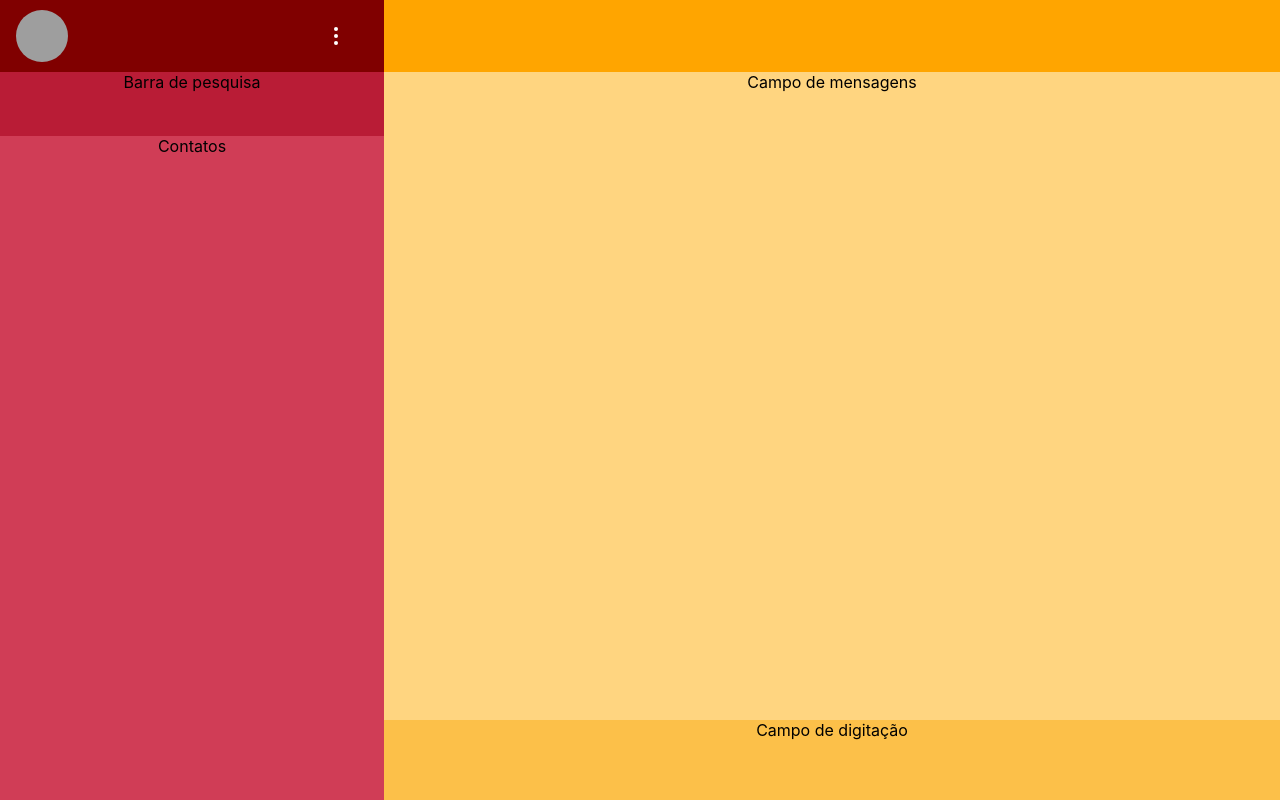
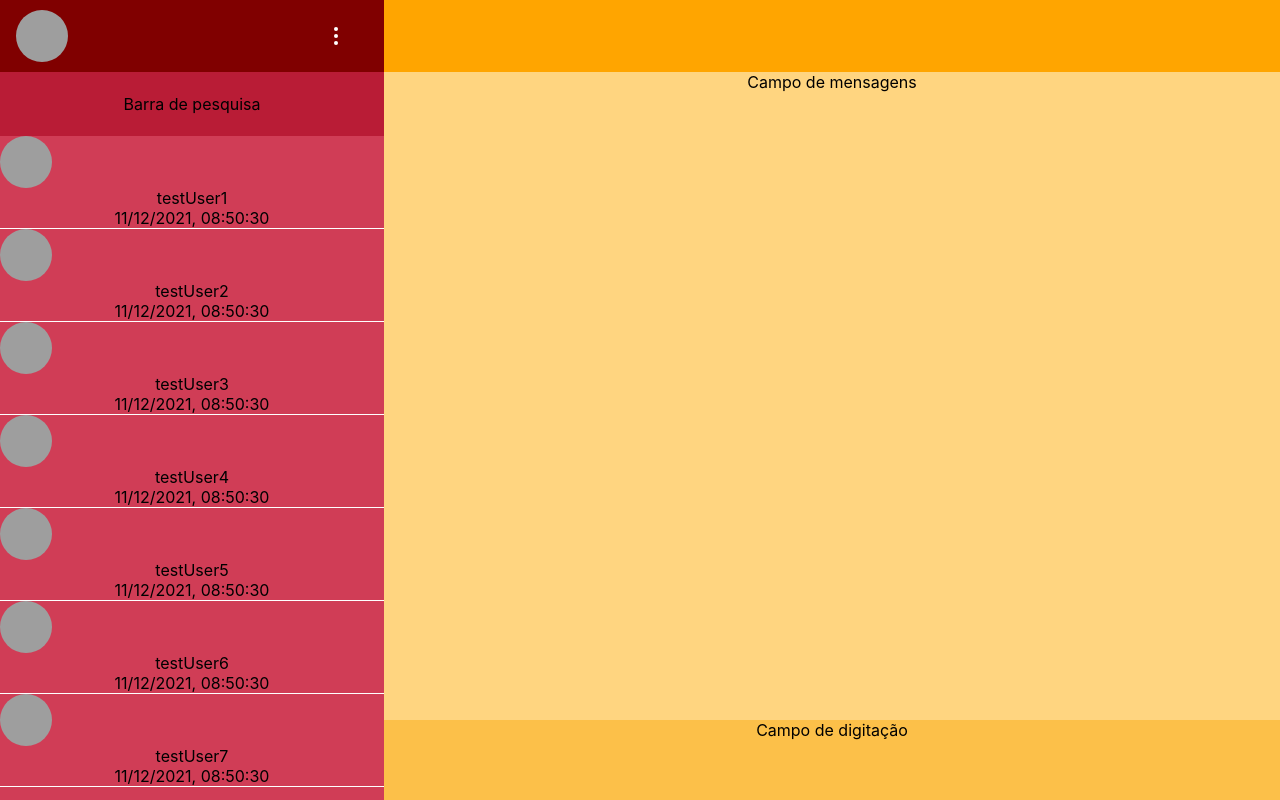
Before and after one commit to bissectra/chat, a React (Create React App) app: page / in a window 1280 px wide. Built offline with nearby package versions, Linux system fonts and the light colour scheme; grey boxes are pictures that could not be loaded.

Commit message:
add contacts panel

```diff
--- /dev/null
+++ b/src/components/chat/Contact.css
@@ -0,0 +1,5 @@
+hr {
+    margin: 0;
+    border: none;
+    border-top: 1px solid white;
+}
--- /dev/null
+++ b/src/components/chat/Contact.js
@@ -0,0 +1,43 @@
+import "./Contact.css"
+import React from "react";
+import UserIcon from "./UserIcon"
+
+class Contact extends React.Component {
+    constructor(props) {
+        super(props)
+        let now = new Date();
+        this.state = {
+            username: props.username,
+            lastMessage: {
+                authoredByCurrentUser: false,
+                content: 'Test Message',
+                timeStamp: now,
+            }
+        }
+    }
+
+    formatDate(date) {
+        return date.toLocaleString("pt-BR")
+    }
+
+    getUserSex() {
+        console.log('Not Implemented');
+        return 'M'
+    }
+
+    render() {
+        return (
+            <div>
+                <UserIcon
+                    username={this.state.username}
+                    sex={this.getUserSex(this.username)}
+                />
+                {this.state.username}<br />
+                {this.formatDate(this.state.lastMessage.timeStamp)}
+                <hr/>
+            </div>
+        )
+    }
+}
+
+export default Contact;
--- /dev/null
+++ b/src/components/chat/Contacts.css
@@ -0,0 +1,4 @@
+.contacts {
+    height: 83vh;
+    overflow-y: scroll;
+}
--- /dev/null
+++ b/src/components/chat/Contacts.js
@@ -0,0 +1,30 @@
+import './Contacts.css'
+import React from "react";
+import Contact from "./Contact";
+
+class Contacts extends React.Component {
+    constructor(props) {
+        super(props)
+        this.state = {
+            contacts: [
+                <Contact username={"testUser1"} />,
+                <Contact username={"testUser2"} />,
+                <Contact username={"testUser3"} />,
+                <Contact username={"testUser4"} />,
+                <Contact username={"testUser5"} />,
+                <Contact username={"testUser6"} />,
+                <Contact username={"testUser7"} />,
+            ]
+        };
+    }
+
+    render() {
+        return (
+            <div className="contacts">
+                {this.state.contacts.map(contact => <div className="contact">{contact}</div>)}
+            </div>
+        )
+    }
+}
+
+export default Contacts;
--- a/src/components/chat/LeftFrame.css
+++ b/src/components/chat/LeftFrame.css
@@ -8,6 +8,9 @@
 
 .search-bar {
     background-color: var(--primaryColorVariant);
+    display: flex;
+    align-items: center;
+    justify-content: center;
     min-height: 8vh;
 }
 
@@ -26,7 +29,6 @@
     align-items: center;
     width: inherit;
     height: 3vh;
-    /* background-color: rgba(0, 255, 0, 0.13); */
 }
 
 .menu-icon {
--- a/src/components/chat/LeftFrame.js
+++ b/src/components/chat/LeftFrame.js
@@ -1,6 +1,7 @@
 import './LeftFrame.css'
 import React from "react";
 import UserIcon from './UserIcon';
+import Contacts from './Contacts';
 
 class LeftFrame extends React.Component {
     menuIconClicked(e) {
@@ -12,7 +13,7 @@ class LeftFrame extends React.Component {
         return (
             <div>
                 <div className="left-header">
-                    <UserIcon />
+                    <UserIcon sex={'NB'} username={"test123"} />
                     <div id="menu-icon" className="menu-icon" onClick={this.menuIconClicked}>
                         <div className="kebab">
                             <div className="circle"></div>
@@ -24,9 +25,7 @@ class LeftFrame extends React.Component {
                 <div className="search-bar">
                     Barra de pesquisa
                 </div>
-                <div className="contacts">
-                    Contatos
-                </div>
+                <Contacts className="contacts" />
             </div>
         )
     }
--- a/src/components/chat/UserIcon.css
+++ b/src/components/chat/UserIcon.css
@@ -1,6 +1,5 @@
-.Icon {
+[id^=icon-] {
     width: 6.5vh;
     height: 6.5vh;
     border-radius: 50%;
-    background-image: url(https://avatars.dicebear.com/api/human/test123.svg?background=%23ffffff);
 }
--- a/src/components/chat/UserIcon.js
+++ b/src/components/chat/UserIcon.js
@@ -1,11 +1,35 @@
 import './UserIcon.css'
+import '../../utils/hash';
 
 import React from 'react'
 
 class UserIcon extends React.Component {
-    render(){
+    constructor(props) {
+        super(props);
+        const sex = props.sex;
+        const sprites = sex === 'M' ? 'male' : sex === 'F' ? 'female' : 'human';
+        this.state = {
+            sprites: sprites,
+            seed: String(Math.abs(props.username.hashCode())),
+        }
+    }
+
+    componentDidMount() {
+        this.loadIcon();
+    }
+
+    loadIcon() {
+        const seed = this.state.seed;
+        let icon = document.getElementById('icon-' + seed);
+        const sprites = this.state.sprites;
+        const url = `url(https://avatars.dicebear.com/api/${sprites}/${seed}.svg?background=%23ffffff)`
+        icon.style.backgroundImage = url;
+    }
+
+    render() {
+        const seed = this.state.seed
         return (
-            <div className="Icon"></div>
+            <div id={"icon-" + seed}></div>
         )
     }
 }
--- /dev/null
+++ b/src/utils/hash.js
@@ -0,0 +1,10 @@
+String.prototype.hashCode = function () {
+    var hash = 0, i, chr;
+    if (this.length === 0) return hash;
+    for (i = 0; i < this.length; i++) {
+        chr = this.charCodeAt(i);
+        hash = ((hash << 5) - hash) + chr;
+        hash |= 0; // Convert to 32bit integer
+    }
+    return hash;
+};
```
